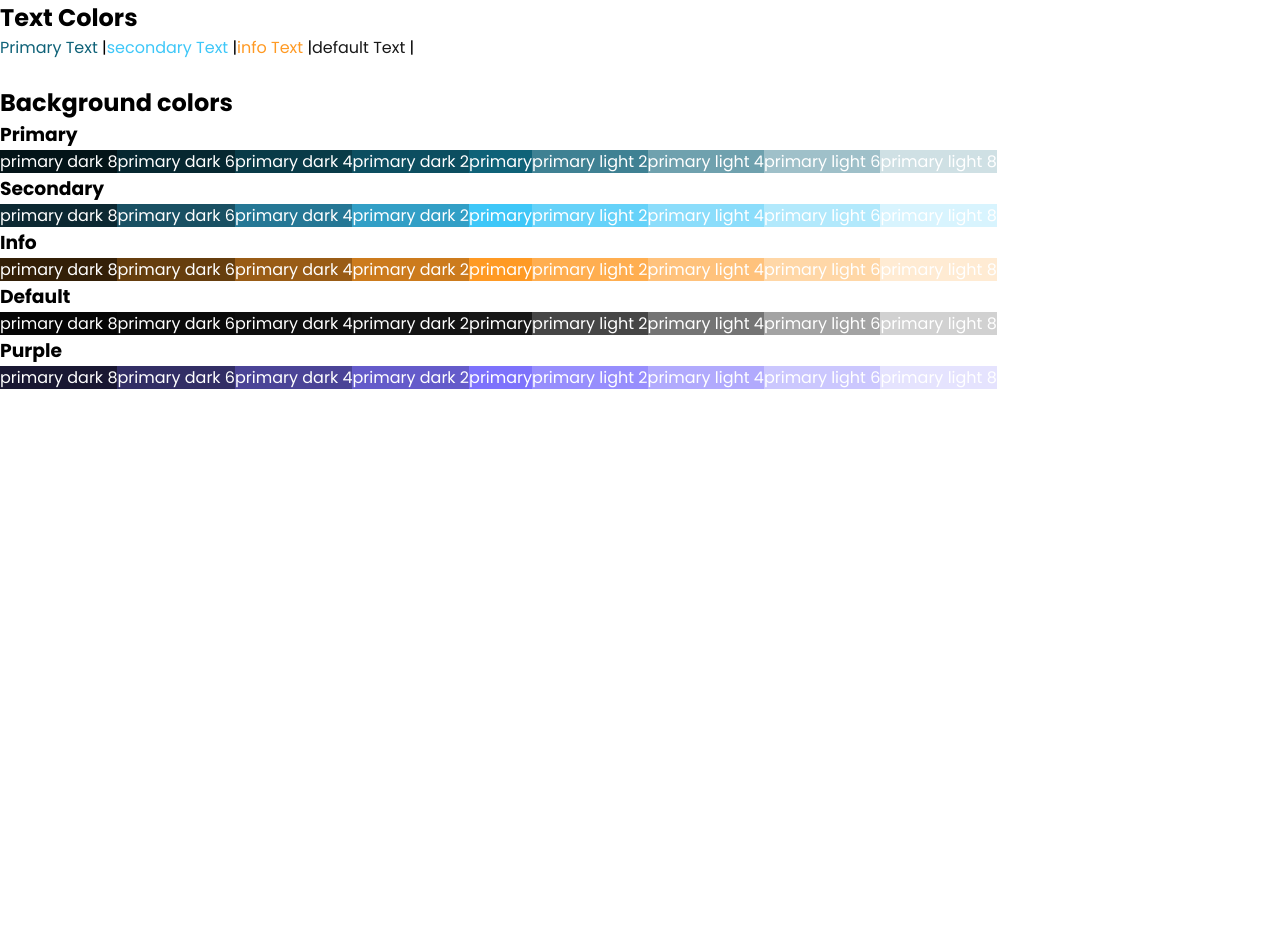
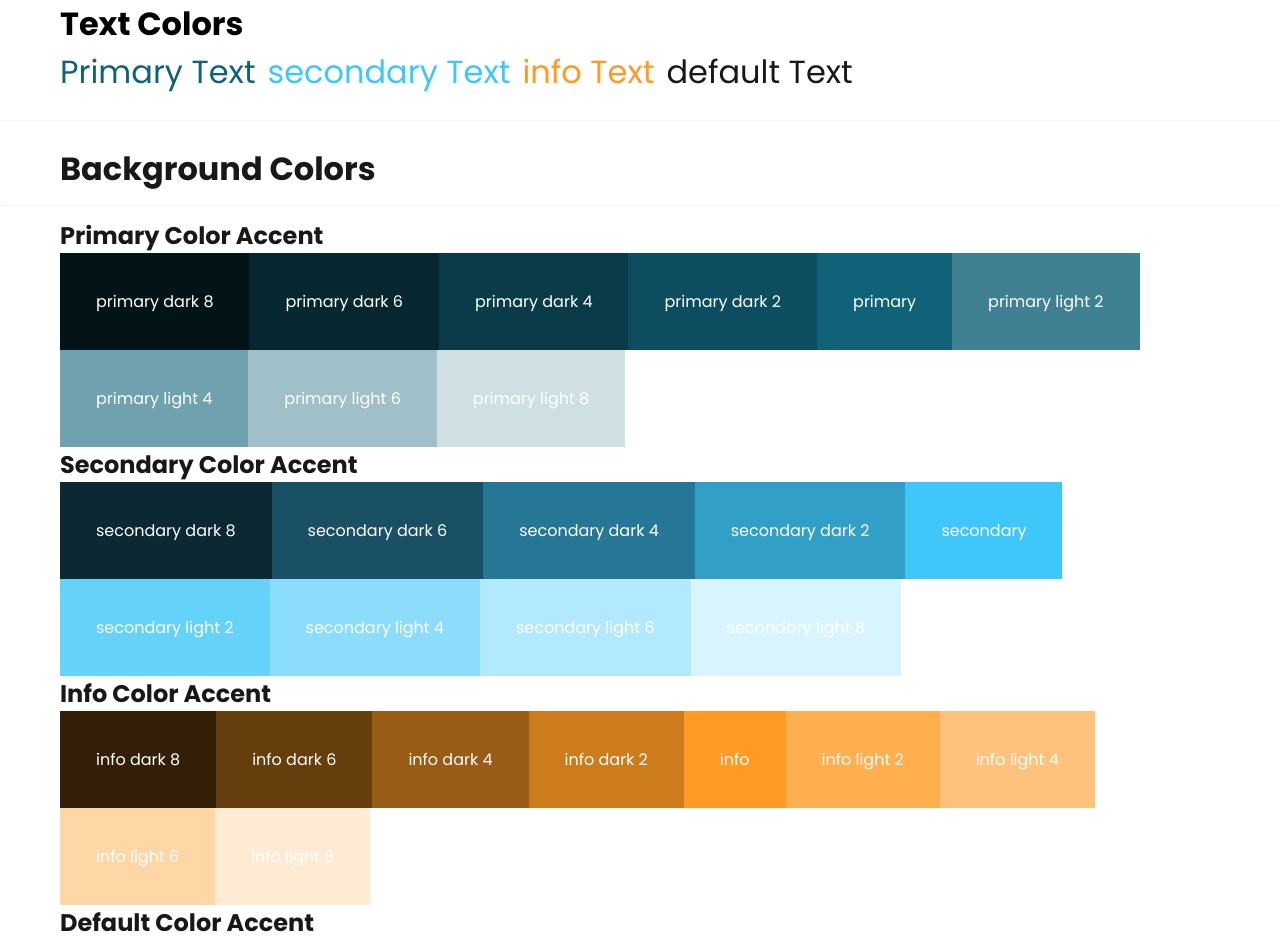
Before and after one commit to Achiekobby/react-sass-library, a React (Create React App) app: page / in a window 1280 px wide. Shown: the top 938 px of the page. Before the commit the page ends 800 px from the top, so only its background shows below. Built offline with nearby package versions, Linux system fonts and the light colour scheme.

Commit message:
styling library implementation for background colors

```diff
--- a/src/components/Library.jsx
+++ b/src/components/Library.jsx
@@ -1,74 +1,81 @@
-import React from 'react'
+import React from "react";
 
 const Library = () => {
   return (
     <>
-    <h2>Text Colors</h2>
-    <span class="text-primary">Primary Text</span> |
-    <span class="text-secondary">secondary Text</span> |
-    <span class="text-info">info Text</span> |
-    <span class="text-default">default Text</span> |
+      <div className="container">
+        <h2 className="font-xl">Text Colors</h2>
+        <div className="row">
+          <span class="text-primary font-xl">Primary Text</span>
+          <span class="text-secondary font-xl ml-1">secondary Text</span>
+          <span class="text-info font-xl ml-1">info Text</span>
+          <span class="text-default font-xl ml-1">default Text</span>
+        </div>
+      </div>
 
-    <br />
-    <br />
-    <h2>Background colors</h2>
-        <h3>Primary</h3>
-        <span class=" bg-primary-dark-8 text-white">primary dark 8</span>
-        <span class="bg-primary-dark-6 text-white">primary dark 6</span>
-        <span class="bg-primary-dark-4 text-white">primary dark 4</span>
-        <span class="bg-primary-dark-2 text-white">primary dark 2</span>
-        <span class="bg-primary text-white">primary</span>
-        <span class="bg-primary-light-2 text-white">primary light 2</span>
-        <span class="bg-primary-light-4 text-white">primary light 4</span>
-        <span class="bg-primary-light-6 text-white">primary light 6</span>
-        <span class="bg-primary-light-8 text-white">primary light 8</span>
-        <br />
-        <h3>Secondary</h3>
-        <span class=" bg-secondary-dark-8 text-white">primary dark 8</span>
-        <span class="bg-secondary-dark-6 text-white">primary dark 6</span>
-        <span class="bg-secondary-dark-4 text-white">primary dark 4</span>
-        <span class="bg-secondary-dark-2 text-white">primary dark 2</span>
-        <span class="bg-secondary text-white">primary</span>
-        <span class="bg-secondary-light-2 text-white">primary light 2</span>
-        <span class="bg-secondary-light-4 text-white">primary light 4</span>
-        <span class="bg-secondary-light-6 text-white">primary light 6</span>
-        <span class="bg-secondary-light-8 text-white">primary light 8</span>
+      <hr className="mt-2 mb-2" />
+      <div className="container">
+        <h3 className="font-xl text-default">Background Colors</h3>
+      </div>
+      <hr className="mt-1 mb-1" />
+      <div className="container">
+        <h4 className="font-lg text-default">Primary Color Accent</h4>
+        <div className="row">
+          <span class=" p-3 bg-primary-dark-8 text-white">primary dark 8</span>
+          <span class="p-3 bg-primary-dark-6 text-white">primary dark 6</span>
+          <span class="p-3 bg-primary-dark-4 text-white">primary dark 4</span>
+          <span class="p-3 bg-primary-dark-2 text-white">primary dark 2</span>
+          <span class="p-3 bg-primary text-white">primary</span>
+          <span class="p-3 bg-primary-light-2 text-white">primary light 2</span>
+          <span class="p-3 bg-primary-light-4 text-white">primary light 4</span>
+          <span class="p-3 bg-primary-light-6 text-white">primary light 6</span>
+          <span class="p-3 bg-primary-light-8 text-white">primary light 8</span>
+        </div>
+      </div>
+      <div className="container">
+        <h4 className="font-lg text-default">Secondary Color Accent</h4>
+        <div className="row">
+          <span class=" p-3 bg-secondary-dark-8 text-white">secondary dark 8</span>
+          <span class="p-3 bg-secondary-dark-6 text-white">secondary dark 6</span>
+          <span class="p-3 bg-secondary-dark-4 text-white">secondary dark 4</span>
+          <span class="p-3 bg-secondary-dark-2 text-white">secondary dark 2</span>
+          <span class="p-3 bg-secondary text-white">secondary</span>
+          <span class="p-3 bg-secondary-light-2 text-white">secondary light 2</span>
+          <span class="p-3 bg-secondary-light-4 text-white">secondary light 4</span>
+          <span class="p-3 bg-secondary-light-6 text-white">secondary light 6</span>
+          <span class="p-3 bg-secondary-light-8 text-white">secondary light 8</span>
+        </div>
+      </div>
+      <div className="container">
+        <h4 className="font-lg text-default">Info Color Accent</h4>
+        <div className="row">
+          <span class=" p-3 bg-info-dark-8 text-white">info dark 8</span>
+          <span class="p-3 bg-info-dark-6 text-white">info dark 6</span>
+          <span class="p-3 bg-info-dark-4 text-white">info dark 4</span>
+          <span class="p-3 bg-info-dark-2 text-white">info dark 2</span>
+          <span class="p-3 bg-info text-white">info</span>
+          <span class="p-3 bg-info-light-2 text-white">info light 2</span>
+          <span class="p-3 bg-info-light-4 text-white">info light 4</span>
+          <span class="p-3 bg-info-light-6 text-white">info light 6</span>
+          <span class="p-3 bg-info-light-8 text-white">info light 8</span>
+        </div>
+      </div>
+      <div className="container">
+        <h4 className="font-lg text-default">Default Color Accent</h4>
+        <div className="row">
+          <span class=" p-3 bg-default-dark-8 text-white">default dark 8</span>
+          <span class="p-3 bg-default-dark-6 text-white">default dark 6</span>
+          <span class="p-3 bg-default-dark-4 text-white">default dark 4</span>
+          <span class="p-3 bg-default-dark-2 text-white">default dark 2</span>
+          <span class="p-3 bg-default text-white">default</span>
+          <span class="p-3 bg-default-light-2 text-white">default light 2</span>
+          <span class="p-3 bg-default-light-4 text-white">default light 4</span>
+          <span class="p-3 bg-default-light-6 text-white">default light 6</span>
+          <span class="p-3 bg-default-light-8 text-white">default light 8</span>
+        </div>
+      </div>
+    </>
+  );
+};
 
-        <br />
-        <h3>Info</h3>
-        <span class=" bg-info-dark-8 text-white">primary dark 8</span>
-        <span class="bg-info-dark-6 text-white">primary dark 6</span>
-        <span class="bg-info-dark-4 text-white">primary dark 4</span>
-        <span class="bg-info-dark-2 text-white">primary dark 2</span>
-        <span class="bg-info text-white">primary</span>
-        <span class="bg-info-light-2 text-white">primary light 2</span>
-        <span class="bg-info-light-4 text-white">primary light 4</span>
-        <span class="bg-info-light-6 text-white">primary light 6</span>
-        <span class="bg-info-light-8 text-white">primary light 8</span>
-        <br />
-        <h3>Default</h3>
-        <span class=" bg-default-dark-8 text-white">primary dark 8</span>
-        <span class="bg-default-dark-6 text-white">primary dark 6</span>
-        <span class="bg-default-dark-4 text-white">primary dark 4</span>
-        <span class="bg-default-dark-2 text-white">primary dark 2</span>
-        <span class="bg-default text-white">primary</span>
-        <span class="bg-default-light-2 text-white">primary light 2</span>
-        <span class="bg-default-light-4 text-white">primary light 4</span>
-        <span class="bg-default-light-6 text-white">primary light 6</span>
-        <span class="bg-default-light-8 text-white">primary light 8</span>
-        <br />
-        <h3>Purple</h3>
-        <span class=" bg-purple-dark-8 text-white">primary dark 8</span>
-        <span class="bg-purple-dark-6 text-white">primary dark 6</span>
-        <span class="bg-purple-dark-4 text-white">primary dark 4</span>
-        <span class="bg-purple-dark-2 text-white">primary dark 2</span>
-        <span class="bg-purple text-white">primary</span>
-        <span class="bg-purple-light-2 text-white">primary light 2</span>
-        <span class="bg-purple-light-4 text-white">primary light 4</span>
-        <span class="bg-purple-light-6 text-white">primary light 6</span>
-        <span class="bg-purple-light-8 text-white">primary light 8</span>
-    </>
-  )
-}
-
-export default Library
+export default Library;
--- a/src/styles/Global/Dental.scss
+++ b/src/styles/Global/Dental.scss
@@ -1,5 +1,10 @@
 //* Importing the useful css
 @import "../Scss//variables";
+
+//* Bases and Layouts
+@import "../Scss/layout";
+@import "../Scss/breakpoints";
+@import "../Scss/grid";
 
 //* colors
 @import "../Scss//colors" ;
--- /dev/null
+++ b/src/styles/Scss/_breakpoints.scss
@@ -0,0 +1,23 @@
+$breakpoints:(
+  "xs":0,
+  "sm":480px,
+  "md":720px,
+  "lg":960px,
+  "xl":1200px
+);
+
+@mixin xs {
+  @media (min-width: map-get($breakpoints, "xs")) {@content;}
+}
+@mixin sm {
+  @media (min-width: map-get($breakpoints, "sm")) {@content;}
+}
+@mixin md {
+  @media (min-width: map-get($breakpoints, "md")) {@content;}
+}
+@mixin lg {
+  @media (min-width: map-get($breakpoints, "lg")) {@content;}
+}
+@mixin xl {
+  @media (min-width: map-get($breakpoints, "xl")) {@content;}
+}
--- /dev/null
+++ b/src/styles/Scss/_grid.scss
@@ -0,0 +1,82 @@
+@use "sass:math";
+
+//Tip:: Number of grid columns
+$grid_columns: 12;
+
+//Tip:: gaps between elements in a grid
+$grid_gaps: (
+  "0": 0,
+  "1": 10px,
+  "2": 20px,
+  "3": 30px,
+);
+
+$layout_values: flex-start, flex-end, center, space-between, space-around;
+
+@each $val in $layout_values {
+  .justify-#{$val} {
+    justify-content: $val;
+  }
+}
+
+@each $key, $value in $grid_gaps {
+  .gap-#{$key} > * {
+    padding: $value;
+  }
+
+  .gap-#{$key} {
+    margin-left: -$value;
+    margin-right: -$value;
+  }
+}
+
+//* Grid depending on the screen size
+@include xs {
+  @for $i from 1 through $grid_columns {
+    .col-xs-#{$i} {
+      box-sizing: border-box;
+      flex-grow: 0;
+      width: math.div($i*100%, $grid_columns);
+    }
+  }
+}
+
+@include sm {
+  @for $i from 1 through $grid_columns {
+    .col-sm-#{$i} {
+      box-sizing: border-box;
+      flex-grow: 0;
+      width: math.div($i * 100%, $grid_columns);
+    }
+  }
+}
+
+@include md {
+  @for $i from 1 through $grid_columns {
+    .col-md-#{$i} {
+      box-sizing: border-box;
+      flex-grow: 0;
+      width: math.div($i * 100%, $grid_columns);
+    }
+  }
+}
+
+
+@include lg {
+  @for $i from 1 through $grid_columns {
+    .col-lg-#{$i} {
+      box-sizing: border-box;
+      flex-grow: 0;
+      width: math.div($i * 100%, $grid_columns);
+    }
+  }
+}
+@include xl {
+  @for $i from 1 through $grid_columns {
+    .col-xl-#{$i} {
+      box-sizing: border-box;
+      flex-grow: 0;
+      width: math.div($i * 100%, $grid_columns);
+    }
+  }
+}
--- /dev/null
+++ b/src/styles/Scss/_layout.scss
@@ -0,0 +1,12 @@
+.container{
+  width:100%;
+  max-width: 1200px;
+  margin: 0 auto;
+  padding: 0 20px;
+  box-sizing: border-box;
+}
+
+.row{
+  display: flex;
+  flex-flow: row wrap;
+}
--- a/src/styles/Scss/_utilities.scss
+++ b/src/styles/Scss/_utilities.scss
@@ -0,0 +1,179 @@
+@use "sass:math";
+
+//* creating a utilities map
+$utilities: (
+  "padding":(
+    "prefix":"p",
+    "values":(
+      "0":0,
+      "1":$base-padding,
+      "2":$base-padding *2,
+      "3":$base-padding *3,
+      "4":$base-padding *4,
+    ),
+  ),
+  "padding-left": (
+    "prefix": "pl",
+    "values": (
+      "0": 0,
+      "1": $base-padding,
+      "2": $base-padding * 2,
+      "3": $base-padding * 4,
+      "4": $base-padding * 6,
+      "5": $base-padding * 8,
+    ),
+  ),
+  "padding-right": (
+    "prefix": "pr",
+    "values": (
+      "0": 0,
+      "1": $base-padding,
+      "2": $base-padding * 2,
+      "3": $base-padding * 4,
+      "4": $base-padding * 6,
+      "5": $base-padding * 8,
+    ),
+  ),
+  "padding-top": (
+    "prefix": "pt",
+    "values": (
+      "0": 0,
+      "1": $base-padding,
+      "2": $base-padding * 2,
+      "3": $base-padding * 4,
+      "4": $base-padding * 6,
+      "5": $base-padding * 8,
+    ),
+  ),
+  "padding-bottom": (
+    "prefix": "pb",
+    "values": (
+      "0": 0,
+      "1": $base-padding,
+      "2": $base-padding * 2,
+      "3": $base-padding * 4,
+      "4": $base-padding * 6,
+      "5": $base-padding * 8,
+    ),
+  ),
+  "margin": (
+    "prefix": "m",
+    "values": (
+      "0": 0,
+      "1": $base-margin,
+      "2": $base-margin * 2,
+      "3": $base-margin * 4,
+      "4": $base-margin * 6,
+      "5": $base-margin * 8,
+    ),
+  ),
+  "margin-left": (
+    "prefix": "ml",
+    "values": (
+      "0": 0,
+      "1": $base-margin,
+      "2": $base-margin * 2,
+      "3": $base-margin * 4,
+      "4": $base-margin * 6,
+      "5": $base-margin * 8,
+    ),
+  ),
+  "margin-right": (
+    "prefix": "mr",
+    "values": (
+      "0": 0,
+      "1": $base-margin,
+      "2": $base-margin * 2,
+      "3": $base-margin * 4,
+      "4": $base-margin * 6,
+      "5": $base-margin * 8,
+    ),
+  ),
+  "margin-top": (
+    "prefix": "mt",
+    "values": (
+      "0": 0,
+      "1": $base-margin,
+      "2": $base-margin * 2,
+      "3": $base-margin * 4,
+      "4": $base-margin * 6,
+      "5": $base-margin * 8,
+    ),
+  ),
+  "margin-bottom": (
+    "prefix": "mb",
+    "values": (
+      "0": 0,
+      "1": $base-margin,
+      "2": $base-margin * 2,
+      "3": $base-margin * 4,
+      "4": $base-margin * 6,
+      "5": $base-margin * 8,
+    ),
+  ),
+  "opacity": (
+    "prefix": "o",
+    "values": (
+      "10": 0.1,
+      "20": 0.2,
+      "30": 0.3,
+      "40": 0.4,
+      "50": 0.5,
+      "60": 0.6,
+      "70": 0.7,
+      "80": 0.8,
+      "90": 0.9,
+      "100": 1,
+    ),
+  ),
+  "border-radius": (
+    "prefix": "br",
+    "values": (
+      "default": $base-border-radius,
+      "none": 0,
+      "xs": math.div($base-border-radius, 4),
+      "sm": math.div($base-border-radius, 2),
+      "lg": $base-border-radius * 2,
+      "full": 50%,
+    ),
+  ),
+  "display": (
+    "prefix": "display",
+    "values": (
+      "n": none,
+      "b": block,
+      "f": flex,
+      "i": inline,
+      "i-b": inline-block,
+    ),
+  ),
+  "font-size": (
+    "prefix": "font",
+    "values": (
+      "sm": $font-size-sm,
+      "md": $base-font-size,
+      "lg": $font-size-lg,
+      "xl": $font-size-xl,
+      "xxl": $font-size-xxl,
+    ),
+  ),
+);
+
+//* The utility classes generation
+@each $property, $map in $utilities{
+  $prefix: map-get($map, "prefix");
+  $values: map-get($map, "values");
+
+  @each $key, $val in $values{
+    @if($key=="default"){
+      .#{$prefix}{
+        #{$property}:$val
+      }
+    }
+    @else{
+      .#{$prefix}-#{$key}{
+        #{$property}:$val
+      }
+    }
+  }
+}
--- a/src/styles/Scss/_variables.scss
+++ b/src/styles/Scss/_variables.scss
@@ -24,5 +24,13 @@ $base-margin:0.75rem;
 $base-border-thickness:1px;
 $base-border-radius:10px;
 
+
 //* base box shadow
 $base-box-shadow:1px 3px 5px rgba(0, 0, 0, 0.1);
+
+//* Font sizes
+$base-font-size:1rem;
+$font-size-sm: $base-font-size * 0.75;
+$font-size-lg: $base-font-size * 1.5;
+$font-size-xl: $base-font-size * 2;
+$font-size-xxl: $base-font-size * 3;
```
